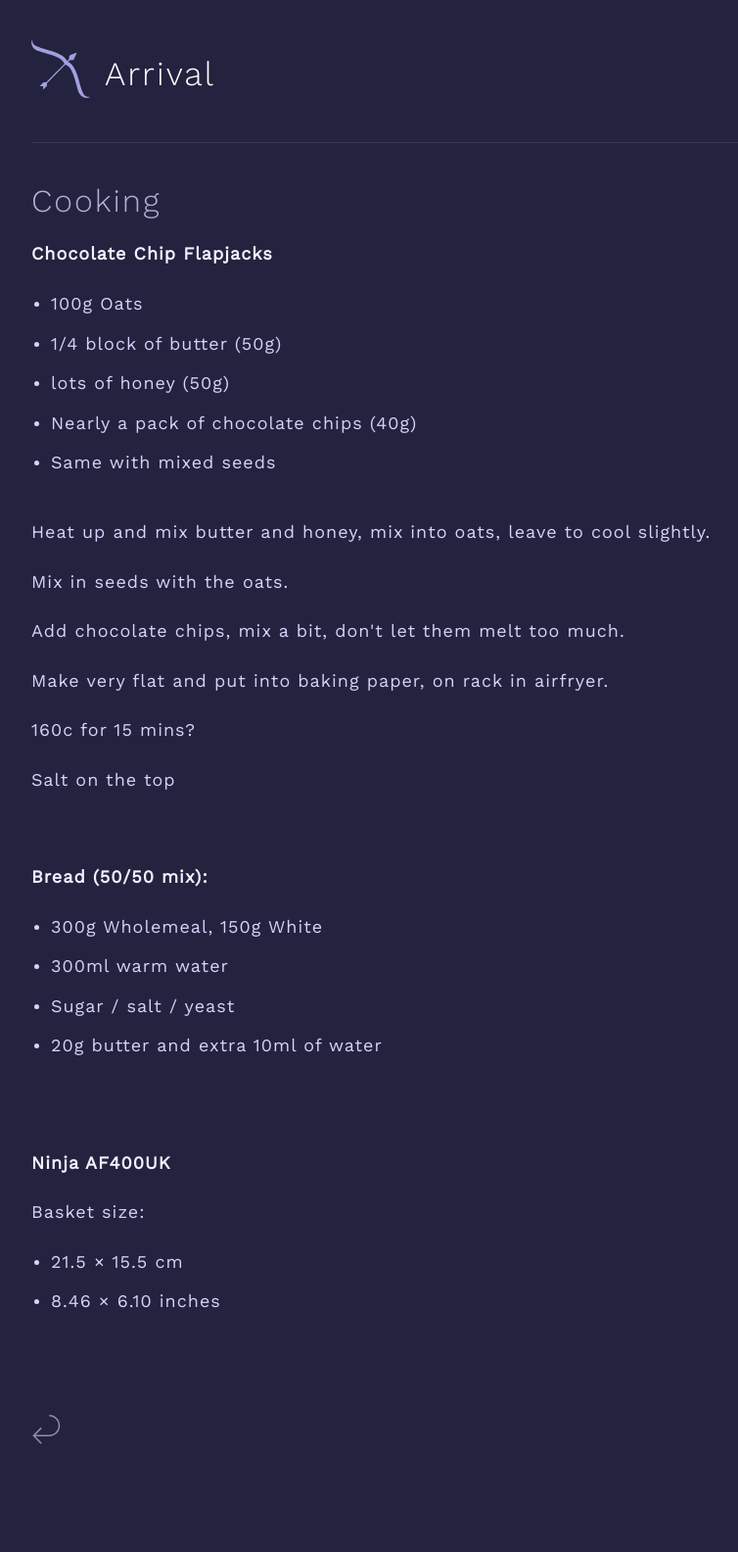
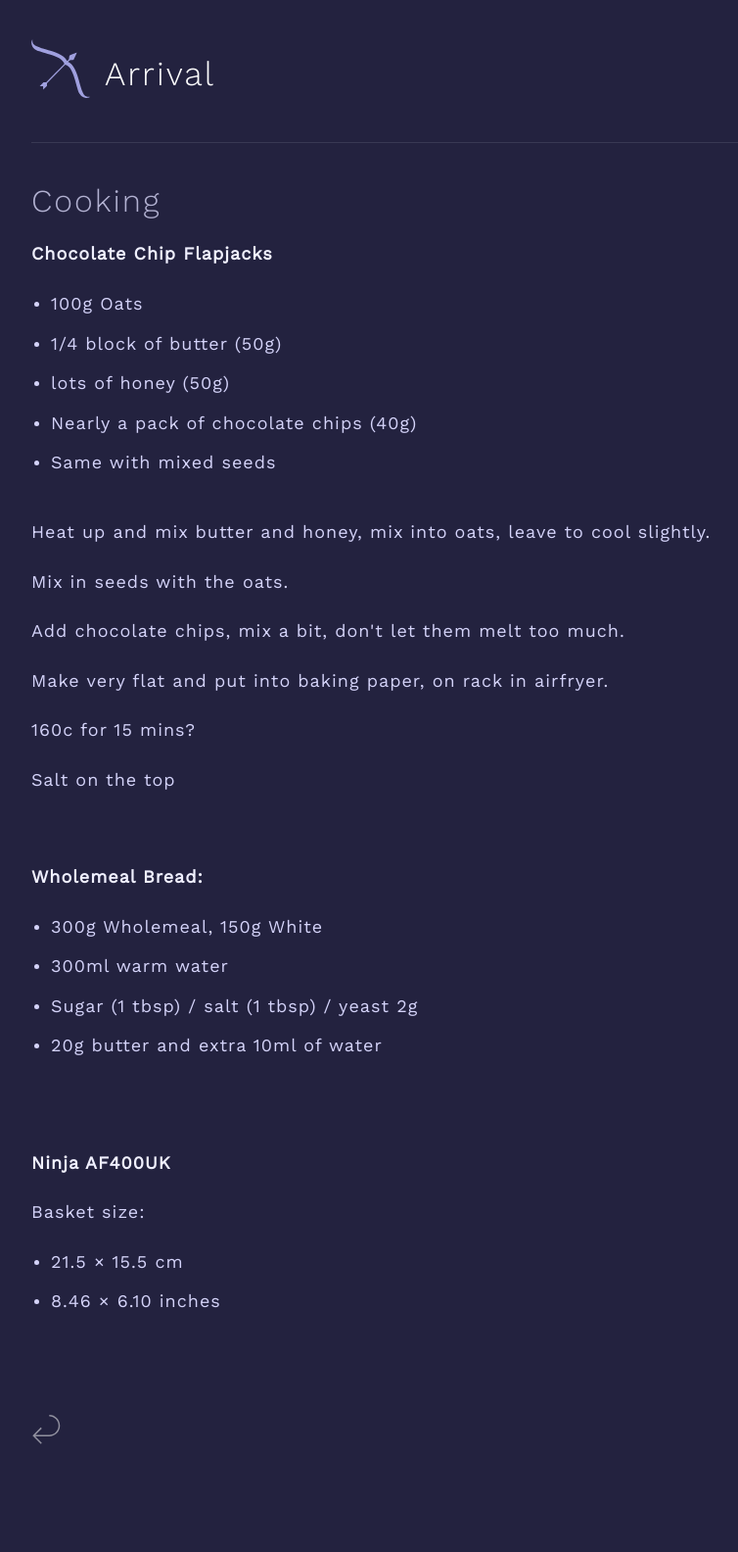
Before and after one commit to khxnter/arrival, a Jekyll site: the page built from cooking.html, in a window 1280 px wide. Shown: the whole page at 98% size, without its empty margins (18-772 px from the left). Built offline with Jekyll 4.4.1, drawn with Linux system fonts in a browser that asks for light colours.

Commit message:
Editing bread recipe

```diff
--- a/cooking.html
+++ b/cooking.html
@@ -23,11 +23,11 @@ title: ARRIVAL | Cooking
 
     <br>
 
-    <p><strong>Bread (50/50 mix):</strong></p>
+    <p><strong>Wholemeal Bread:</strong></p>
     <ul>
         <li>300g Wholemeal, 150g White</li>
         <li>300ml warm water</li>
-        <li>Sugar / salt / yeast</li>
+        <li>Sugar (1 tbsp) / salt (1 tbsp) / yeast 2g</li>
         <li>20g butter and extra 10ml of water</li>
     </ul>
 
```
